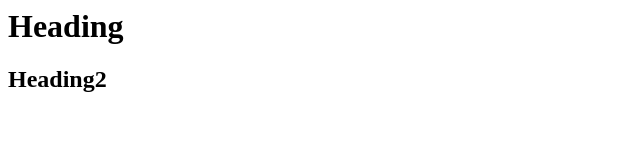
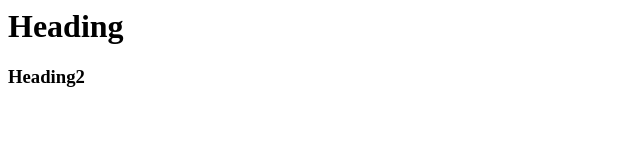
Before and after one commit to Ummulwarahanagi/project-demo, a plain HTML site: page index.html in a window 1280 px wide. Shown: the full height of the page, 0-640 px from the left. Drawn offline with Linux system fonts and the light colour scheme.

Commit message:
Update index.html
modified tag

```diff
--- a/index.html
+++ b/index.html
@@ -1,2 +1,2 @@
 <h1>Heading</h1>
-<h2>Heading2</h2>
+<h3>Heading2</h3>
```
